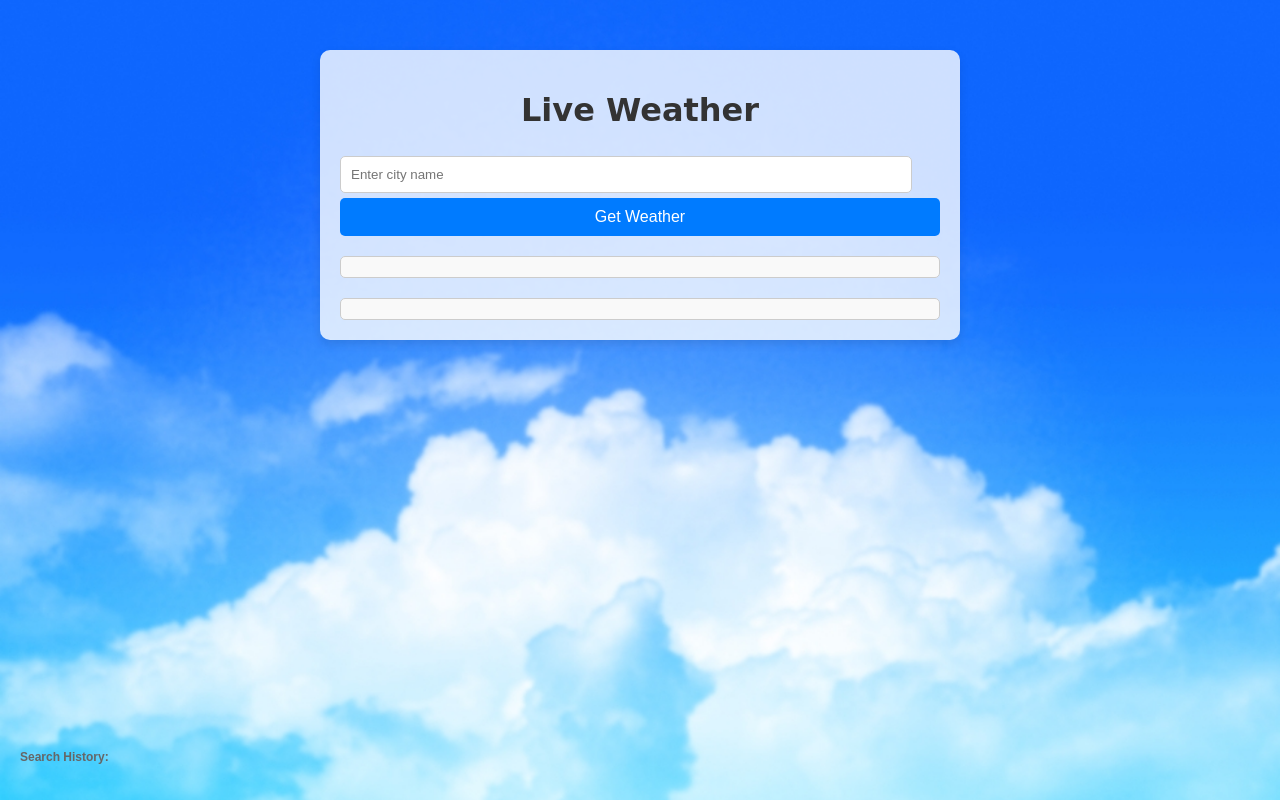
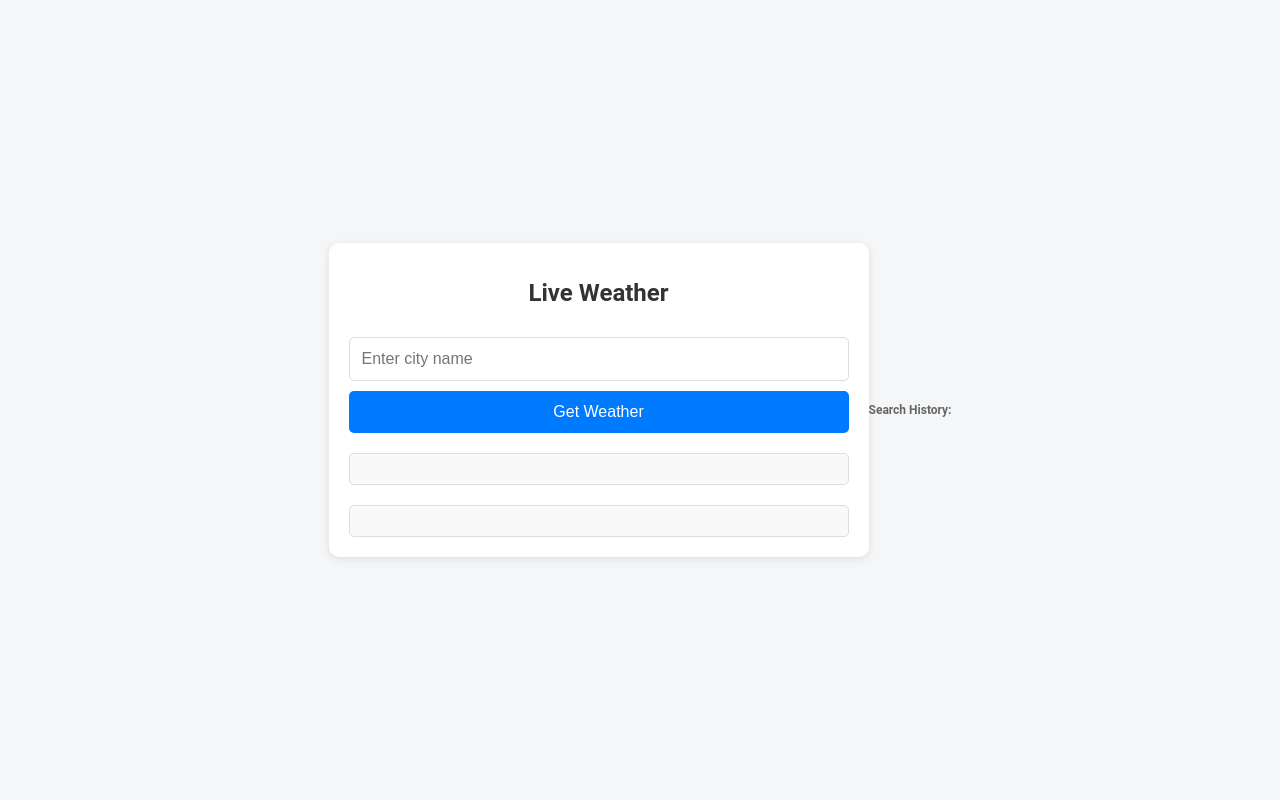
Before and after one commit to Castlemo/weather_app, a Flask app: page / in a window 1280 px wide. Run offline with Flask 3, Linux system fonts and the light colour scheme.

Commit message:
modified simply

```diff
--- a/templates/index.html
+++ b/templates/index.html
@@ -7,40 +7,45 @@
     <title>Weather App</title>
     <style>
         body {
-            font-family: Arial, sans-serif;
-            background: url("/static/image/wrtFileImageView.do.jpeg") no-repeat center center fixed;
-            background-size: cover;
+            font-family: 'Roboto', sans-serif;
+            background-color: #f4f6f8;
             margin: 0;
             padding: 0;
+            display: flex;
+            justify-content: center;
+            align-items: center;
+            height: 100vh;
         }
 
         .container {
-            max-width: 600px;
-            margin: 50px auto;
+            max-width: 500px;
+            width: 100%;
             padding: 20px;
             border-radius: 10px;
-            background-color: rgba(255, 255, 255, 0.8);
-            box-shadow: 0 4px 10px rgba(0, 0, 0, 0.1);
+            background-color: #fff;
+            box-shadow: 0 2px 8px rgba(0, 0, 0, 0.1);
+            text-align: center;
         }
 
         h1 {
-            text-align: center;
             color: #333;
-            font-family: 'Comic Sans MS', cursive;
+            font-size: 24px;
+            margin-bottom: 20px;
         }
 
         input {
-            max-width: 550px;
             width: 100%;
-            margin: 5px 0;
-            padding: 10px;
-            border: 1px solid #ccc;
+            padding: 12px;
+            margin: 10px 0;
+            border: 1px solid #ddd;
             border-radius: 5px;
+            font-size: 16px;
+            box-sizing: border-box;
         }
 
         button {
             width: 100%;
-            padding: 10px;
+            padding: 12px;
             background-color: #007bff;
             color: white;
             border: none;
@@ -55,15 +60,16 @@
 
         #weather-info, #network-info {
             margin-top: 20px;
-            padding: 10px;
-            border: 1px solid #ccc;
+            padding: 15px;
             border-radius: 5px;
             background-color: #f9f9f9;
-            text-align: center;
+            text-align: left;
+            border: 1px solid #ddd;
         }
 
         #weather-info h3, #network-info h3 {
-            margin: 0;
+            margin: 0 0 10px 0;
+            font-size: 18px;
             color: #333;
         }
 
@@ -78,24 +84,25 @@
         }
 
         .icon {
-            font-size: 50px;
+            font-size: 40px;
+            display: inline-block;
+            margin-right: 10px;
         }
 
         #search-history {
-            position: absolute;
-            left: 20px;
-            bottom: 20px;
             font-size: 12px;
             color: #666;
+            margin-top: 20px;
         }
 
         .search-item {
             list-style-type: none;
-            margin: 3px 0;
+            margin: 5px 0;
         }
 
         .search-item::before {
             content: "• ";
+            color: #007bff;
         }
 
         /* 로딩바 스타일 */
@@ -104,26 +111,29 @@
             background-color: #f3f3f3;
             border-radius: 5px;
             overflow: hidden;
+            margin-top: 10px;
         }
 
         .loading-bar-fill {
-            height: 10px;
+            height: 8px;
             background-color: #007bff;
             width: 0;
-            animation: loading 2s linear infinite;
+            animation: loading 1.5s ease-in-out infinite;
         }
 
         @keyframes loading {
             0% { width: 0%; }
-            100% { width: 100%; }
+            50% { width: 100%; }
+            100% { width: 0%; }
         }
 
         /* 네트워크 상태 */
         .network-status {
-            margin-top: 20px;
+            margin-top: 10px;
             padding: 10px;
             border-radius: 5px;
             text-align: center;
+            font-size: 14px;
         }
 
         .status-good { background-color: #28a745; color: white; }
```
